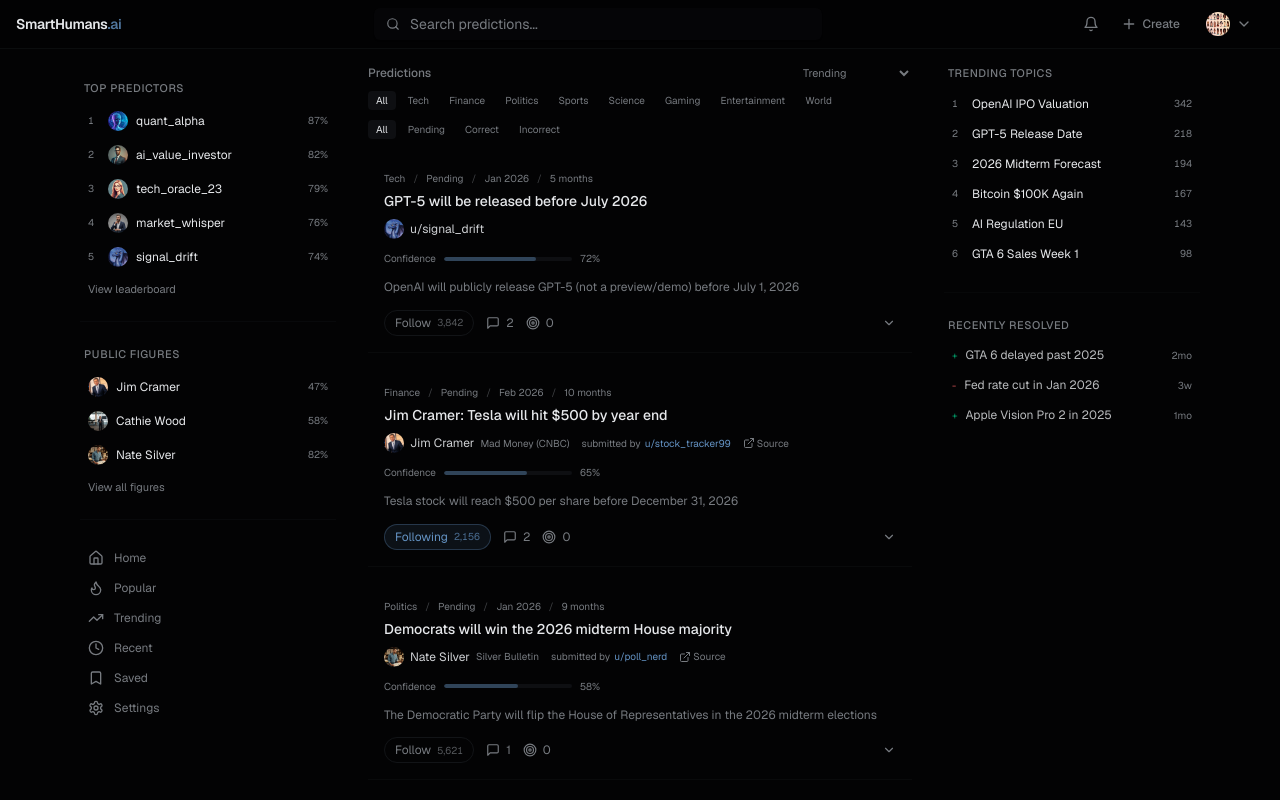
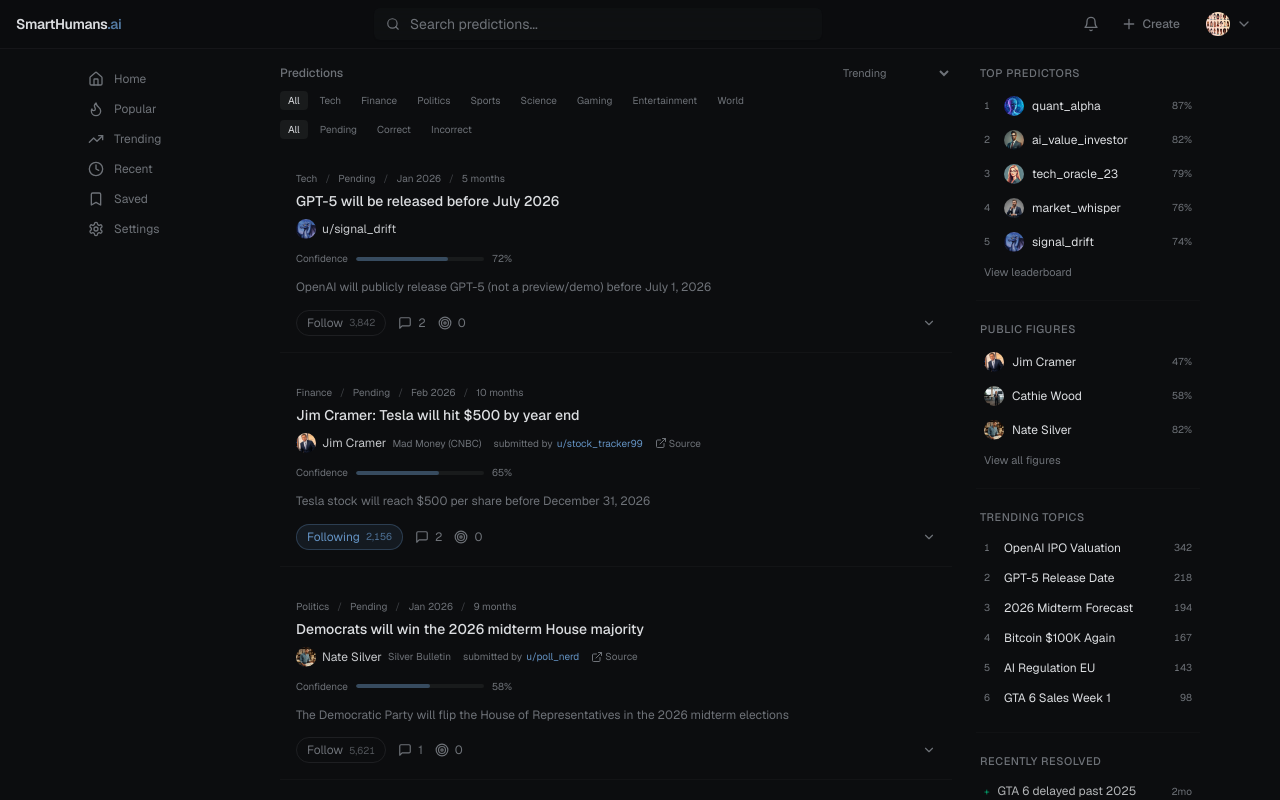
Before and after one commit to jlei523/smarthumans, a Next.js app: page / in a window 1280 px wide. Shown: the top 800 px of the page. Built offline with nearby package versions, Linux system fonts and the light colour scheme.

Commit message:
style: update UI layout and color scheme
Adjust background and sidebar, move Top Predictors to TrendingTopics.

Co-authored-by: null <3815607+jlei523@users.noreply.github.com>

```diff
--- a/app/globals.css
+++ b/app/globals.css
@@ -4,77 +4,77 @@
 @custom-variant dark (&:is(.dark *));
 
 :root {
-  --background: oklch(0.1 0.005 260);
-  --foreground: oklch(0.93 0.005 260);
-  --card: oklch(0.13 0.005 260);
-  --card-foreground: oklch(0.93 0.005 260);
-  --popover: oklch(0.13 0.005 260);
-  --popover-foreground: oklch(0.93 0.005 260);
+  --background: oklch(0.16 0.004 260);
+  --foreground: oklch(0.9 0.005 260);
+  --card: oklch(0.19 0.004 260);
+  --card-foreground: oklch(0.9 0.005 260);
+  --popover: oklch(0.19 0.004 260);
+  --popover-foreground: oklch(0.9 0.005 260);
   --primary: oklch(0.65 0.09 250);
   --primary-foreground: oklch(0.98 0 0);
-  --secondary: oklch(0.17 0.005 260);
-  --secondary-foreground: oklch(0.82 0.005 260);
-  --muted: oklch(0.17 0.005 260);
-  --muted-foreground: oklch(0.58 0.01 260);
-  --accent: oklch(0.19 0.008 260);
-  --accent-foreground: oklch(0.85 0.005 260);
+  --secondary: oklch(0.22 0.004 260);
+  --secondary-foreground: oklch(0.8 0.005 260);
+  --muted: oklch(0.22 0.004 260);
+  --muted-foreground: oklch(0.55 0.01 260);
+  --accent: oklch(0.24 0.006 260);
+  --accent-foreground: oklch(0.82 0.005 260);
   --destructive: oklch(0.5 0.14 20);
   --destructive-foreground: oklch(0.95 0 0);
-  --border: oklch(0.19 0.006 260);
-  --input: oklch(0.17 0.005 260);
-  --ring: oklch(0.62 0.09 250);
-  --chart-1: oklch(0.62 0.09 250);
+  --border: oklch(0.24 0.005 260);
+  --input: oklch(0.22 0.004 260);
+  --ring: oklch(0.65 0.09 250);
+  --chart-1: oklch(0.65 0.09 250);
   --chart-2: oklch(0.6 0.08 160);
   --chart-3: oklch(0.55 0.06 40);
   --chart-4: oklch(0.6 0.08 300);
   --chart-5: oklch(0.65 0.08 80);
   --radius: 0.5rem;
-  --sidebar: oklch(0.11 0.005 260);
-  --sidebar-foreground: oklch(0.93 0.005 260);
+  --sidebar: oklch(0.16 0.004 260);
+  --sidebar-foreground: oklch(0.9 0.005 260);
   --sidebar-primary: oklch(0.65 0.09 250);
   --sidebar-primary-foreground: oklch(0.98 0 0);
-  --sidebar-accent: oklch(0.17 0.005 260);
-  --sidebar-accent-foreground: oklch(0.85 0.005 260);
-  --sidebar-border: oklch(0.19 0.006 260);
-  --sidebar-ring: oklch(0.62 0.09 250);
-  --upvote: oklch(0.62 0.09 250);
+  --sidebar-accent: oklch(0.22 0.004 260);
+  --sidebar-accent-foreground: oklch(0.82 0.005 260);
+  --sidebar-border: oklch(0.24 0.005 260);
+  --sidebar-ring: oklch(0.65 0.09 250);
+  --upvote: oklch(0.65 0.09 250);
   --downvote: oklch(0.5 0.08 20);
   --ai-accent: oklch(0.6 0.08 190);
 }
 
 .dark {
-  --background: oklch(0.1 0.005 260);
-  --foreground: oklch(0.93 0.005 260);
-  --card: oklch(0.13 0.005 260);
-  --card-foreground: oklch(0.93 0.005 260);
-  --popover: oklch(0.13 0.005 260);
-  --popover-foreground: oklch(0.93 0.005 260);
+  --background: oklch(0.16 0.004 260);
+  --foreground: oklch(0.9 0.005 260);
+  --card: oklch(0.19 0.004 260);
+  --card-foreground: oklch(0.9 0.005 260);
+  --popover: oklch(0.19 0.004 260);
+  --popover-foreground: oklch(0.9 0.005 260);
   --primary: oklch(0.65 0.09 250);
   --primary-foreground: oklch(0.98 0 0);
-  --secondary: oklch(0.17 0.005 260);
-  --secondary-foreground: oklch(0.82 0.005 260);
-  --muted: oklch(0.17 0.005 260);
-  --muted-foreground: oklch(0.58 0.01 260);
-  --accent: oklch(0.19 0.008 260);
-  --accent-foreground: oklch(0.85 0.005 260);
+  --secondary: oklch(0.22 0.004 260);
+  --secondary-foreground: oklch(0.8 0.005 260);
+  --muted: oklch(0.22 0.004 260);
+  --muted-foreground: oklch(0.55 0.01 260);
+  --accent: oklch(0.24 0.006 260);
+  --accent-foreground: oklch(0.82 0.005 260);
   --destructive: oklch(0.5 0.14 20);
   --destructive-foreground: oklch(0.95 0 0);
-  --border: oklch(0.19 0.006 260);
-  --input: oklch(0.17 0.005 260);
-  --ring: oklch(0.62 0.09 250);
-  --chart-1: oklch(0.62 0.09 250);
+  --border: oklch(0.24 0.005 260);
+  --input: oklch(0.22 0.004 260);
+  --ring: oklch(0.65 0.09 250);
+  --chart-1: oklch(0.65 0.09 250);
   --chart-2: oklch(0.6 0.08 160);
   --chart-3: oklch(0.55 0.06 40);
   --chart-4: oklch(0.6 0.08 300);
   --chart-5: oklch(0.65 0.08 80);
-  --sidebar: oklch(0.11 0.005 260);
-  --sidebar-foreground: oklch(0.93 0.005 260);
+  --sidebar: oklch(0.16 0.004 260);
+  --sidebar-foreground: oklch(0.9 0.005 260);
   --sidebar-primary: oklch(0.65 0.09 250);
   --sidebar-primary-foreground: oklch(0.98 0 0);
-  --sidebar-accent: oklch(0.17 0.005 260);
-  --sidebar-accent-foreground: oklch(0.85 0.005 260);
-  --sidebar-border: oklch(0.19 0.006 260);
-  --sidebar-ring: oklch(0.62 0.09 250);
+  --sidebar-accent: oklch(0.22 0.004 260);
+  --sidebar-accent-foreground: oklch(0.82 0.005 260);
+  --sidebar-border: oklch(0.24 0.005 260);
+  --sidebar-ring: oklch(0.65 0.09 250);
 }
 
 @theme inline {
--- a/app/page.tsx
+++ b/app/page.tsx
@@ -8,12 +8,12 @@ export default function HomePage() {
     <div className="min-h-screen bg-background">
       <Header />
       <div className="max-w-6xl mx-auto px-4 py-4">
-        <div className="flex gap-8">
+        <div className="flex gap-6">
           <Sidebar />
           <main className="flex-1 min-w-0">
             <PredictionsFeed />
           </main>
-          <aside className="hidden xl:block w-64 shrink-0">
+          <aside className="hidden xl:block w-56 shrink-0">
             <TrendingTopics />
           </aside>
         </div>
--- a/components/sidebar.tsx
+++ b/components/sidebar.tsx
@@ -8,7 +8,6 @@ import {
   Settings,
   TrendingUp,
 } from "lucide-react"
-import Link from "next/link"
 import { cn } from "@/lib/utils"
 
 const navItems = [
@@ -18,157 +17,10 @@ const navItems = [
   { icon: Clock, label: "Recent", active: false },
 ]
 
-const communities = [
-  { name: "r/MachineLearning", members: "2.4M", icon: "🤖" },
-  { name: "r/LocalLLaMA", members: "890K", icon: "🦙" },
-  { name: "r/StableDiffusion", members: "1.2M", icon: "🎨" },
-  { name: "r/ChatGPT", members: "3.1M", icon: "💬" },
-  { name: "r/OpenAI", members: "1.8M", icon: "⚡" },
-]
-
-const topPredictors = [
-  {
-    username: "quant_alpha",
-    avatar: "/quant-avatar.jpg",
-    accuracy: 87,
-    predictions: 42,
-    streak: 8,
-    tier: "diamond",
-  },
-  {
-    username: "ai_value_investor",
-    avatar: "/investor-avatar.png",
-    accuracy: 82,
-    predictions: 67,
-    streak: 5,
-    tier: "platinum",
-  },
-  {
-    username: "tech_oracle_23",
-    avatar: "/analyst-avatar.png",
-    accuracy: 79,
-    predictions: 31,
-    streak: 3,
-    tier: "gold",
-  },
-  {
-    username: "market_whisper",
-    avatar: "/retail-trader-avatar.jpg",
-    accuracy: 76,
-    predictions: 89,
-    streak: 4,
-    tier: "gold",
-  },
-  {
-    username: "signal_drift",
-    avatar: "/dragon-avatar.jpg",
-    accuracy: 74,
-    predictions: 23,
-    streak: 6,
-    tier: "platinum",
-  },
-]
-
-const topFigures = [
-  {
-    name: "Jim Cramer",
-    slug: "jim-cramer",
-    avatar: "/jim-cramer-tv-host.jpg",
-    type: "TV Personality",
-    accuracy: 47,
-    predictions: 156,
-  },
-  {
-    name: "Cathie Wood",
-    slug: "cathie-wood",
-    avatar: "/cathie-wood-ark-invest.jpg",
-    type: "Analyst",
-    accuracy: 58,
-    predictions: 89,
-  },
-  {
-    name: "Nate Silver",
-    slug: "nate-silver",
-    avatar: "/nate-silver-statistician.jpg",
-    type: "Author",
-    accuracy: 82,
-    predictions: 234,
-  },
-]
-
-const tierColors: Record<string, { text: string }> = {
-  diamond: { text: "text-muted-foreground" },
-  platinum: { text: "text-muted-foreground" },
-  gold: { text: "text-muted-foreground" },
-}
-
-const typeColors: Record<string, { text: string }> = {
-  "TV Personality": { text: "text-muted-foreground" },
-  Analyst: { text: "text-muted-foreground" },
-  Author: { text: "text-muted-foreground" },
-}
-
 export function Sidebar() {
   return (
-    <aside className="hidden lg:block w-64 shrink-0">
-      <div className="sticky top-20 space-y-6">
-        <div>
-          <span className="text-[11px] font-medium uppercase tracking-wider text-muted-foreground px-1 mb-2 block">
-            Top Predictors
-          </span>
-          <div className="space-y-0.5">
-            {topPredictors.map((predictor, index) => (
-              <Link
-                key={predictor.username}
-                href={`/user/${predictor.username}`}
-                className="flex items-center gap-2 px-2 py-1.5 rounded-md transition-colors hover:bg-secondary/40"
-              >
-                <span className="text-[10px] text-muted-foreground w-3 tabular-nums">{index + 1}</span>
-                <img
-                  src={predictor.avatar || "/placeholder.svg"}
-                  alt={predictor.username}
-                  className="w-5 h-5 rounded-full object-cover"
-                />
-                <span className="text-xs text-foreground truncate flex-1">{predictor.username}</span>
-                <span className="text-[10px] text-muted-foreground tabular-nums">{predictor.accuracy}%</span>
-              </Link>
-            ))}
-          </div>
-          <Link href="/leaderboard" className="block px-2 mt-2 text-[11px] text-muted-foreground hover:text-foreground transition-colors">
-            View leaderboard
-          </Link>
-        </div>
-
-        <div className="h-px bg-border/40" />
-
-        <div>
-          <span className="text-[11px] font-medium uppercase tracking-wider text-muted-foreground px-1 mb-2 block">
-            Public Figures
-          </span>
-          <div className="space-y-0.5">
-            {topFigures.map((figure) => (
-              <Link
-                key={figure.slug}
-                href={`/figure/${figure.slug}`}
-                className="flex items-center gap-2 px-2 py-1.5 rounded-md transition-colors hover:bg-secondary/40"
-              >
-                <img
-                  src={figure.avatar || "/placeholder.svg"}
-                  alt={figure.name}
-                  className="w-5 h-5 rounded-full object-cover"
-                />
-                <span className="text-xs text-foreground truncate flex-1">{figure.name}</span>
-                <span className="text-[10px] text-muted-foreground tabular-nums">{figure.accuracy}%</span>
-              </Link>
-            ))}
-          </div>
-          <Link href="/figures" className="block px-2 mt-2 text-[11px] text-muted-foreground hover:text-foreground transition-colors">
-            View all figures
-          </Link>
-        </div>
-
-        <div className="h-px bg-border/40" />
-
+    <aside className="hidden lg:block w-44 shrink-0">
+      <div className="sticky top-16 space-y-0.5">
         <nav className="space-y-0.5">
           {navItems.map((item) => (
             <button
@@ -177,18 +29,18 @@ export function Sidebar() {
                 "w-full flex items-center gap-2.5 px-2 py-1.5 rounded-md text-xs transition-colors",
                 item.active
                   ? "bg-secondary/60 text-foreground"
-                  : "text-muted-foreground hover:bg-secondary/30 hover:text-foreground/80",
+                  : "text-muted-foreground hover:bg-secondary/30 hover:text-foreground",
               )}
             >
               <item.icon className="w-4 h-4" />
               {item.label}
             </button>
           ))}
-          <button className="w-full flex items-center gap-2.5 px-2 py-1.5 rounded-md text-xs text-muted-foreground hover:bg-secondary/30 hover:text-foreground/80 transition-colors">
+          <button className="w-full flex items-center gap-2.5 px-2 py-1.5 rounded-md text-xs text-muted-foreground hover:bg-secondary/30 hover:text-foreground transition-colors">
             <Bookmark className="w-4 h-4" />
             Saved
           </button>
-          <button className="w-full flex items-center gap-2.5 px-2 py-1.5 rounded-md text-xs text-muted-foreground hover:bg-secondary/30 hover:text-foreground/80 transition-colors">
+          <button className="w-full flex items-center gap-2.5 px-2 py-1.5 rounded-md text-xs text-muted-foreground hover:bg-secondary/30 hover:text-foreground transition-colors">
             <Settings className="w-4 h-4" />
             Settings
           </button>
--- a/components/trending-topics.tsx
+++ b/components/trending-topics.tsx
@@ -1,4 +1,20 @@
 "use client"
+
+import Link from "next/link"
+
+const topPredictors = [
+  { username: "quant_alpha", avatar: "/quant-avatar.jpg", accuracy: 87 },
+  { username: "ai_value_investor", avatar: "/investor-avatar.png", accuracy: 82 },
+  { username: "tech_oracle_23", avatar: "/analyst-avatar.png", accuracy: 79 },
+  { username: "market_whisper", avatar: "/retail-trader-avatar.jpg", accuracy: 76 },
+  { username: "signal_drift", avatar: "/dragon-avatar.jpg", accuracy: 74 },
+]
+
+const topFigures = [
+  { name: "Jim Cramer", slug: "jim-cramer", avatar: "/jim-cramer-tv-host.jpg", accuracy: 47 },
+  { name: "Cathie Wood", slug: "cathie-wood", avatar: "/cathie-wood-ark-invest.jpg", accuracy: 58 },
+  { name: "Nate Silver", slug: "nate-silver", avatar: "/nate-silver-statistician.jpg", accuracy: 82 },
+]
 
 const trendingTopics = [
   { topic: "OpenAI IPO Valuation", predictions: 342 },
@@ -17,7 +33,67 @@ const recentlyResolved = [
 
 export function TrendingTopics() {
   return (
-    <div className="sticky top-16 space-y-6">
+    <div className="sticky top-16 space-y-5">
+      {/* Top Predictors */}
+      <div>
+        <span className="text-[11px] font-medium uppercase tracking-wider text-muted-foreground px-1 mb-2 block">
+          Top Predictors
+        </span>
+        <div className="space-y-0.5">
+          {topPredictors.map((predictor, index) => (
+            <Link
+              key={predictor.username}
+              href={`/user/${predictor.username}`}
+              className="flex items-center gap-2 px-2 py-1.5 rounded-md transition-colors hover:bg-secondary/40"
+            >
+              <span className="text-[10px] text-muted-foreground w-3 tabular-nums">{index + 1}</span>
+              <img
+                src={predictor.avatar || "/placeholder.svg"}
+                alt={predictor.username}
+                className="w-5 h-5 rounded-full object-cover"
+              />
+              <span className="text-xs text-foreground truncate flex-1">{predictor.username}</span>
+              <span className="text-[10px] text-muted-foreground tabular-nums">{predictor.accuracy}%</span>
+            </Link>
+          ))}
+        </div>
+        <Link href="/leaderboard" className="block px-2 mt-1.5 text-[11px] text-muted-foreground hover:text-foreground transition-colors">
+          View leaderboard
+        </Link>
+      </div>
+
+      <div className="h-px bg-border/30" />
+
+      {/* Public Figures */}
+      <div>
+        <span className="text-[11px] font-medium uppercase tracking-wider text-muted-foreground px-1 mb-2 block">
+          Public Figures
+        </span>
+        <div className="space-y-0.5">
+          {topFigures.map((figure) => (
+            <Link
+              key={figure.slug}
+              href={`/figure/${figure.slug}`}
+              className="flex items-center gap-2 px-2 py-1.5 rounded-md transition-colors hover:bg-secondary/40"
+            >
+              <img
+                src={figure.avatar || "/placeholder.svg"}
+                alt={figure.name}
+                className="w-5 h-5 rounded-full object-cover"
+              />
+              <span className="text-xs text-foreground truncate flex-1">{figure.name}</span>
+              <span className="text-[10px] text-muted-foreground tabular-nums">{figure.accuracy}%</span>
+            </Link>
+          ))}
+        </div>
+        <Link href="/figures" className="block px-2 mt-1.5 text-[11px] text-muted-foreground hover:text-foreground transition-colors">
+          View all figures
+        </Link>
+      </div>
+
+      <div className="h-px bg-border/30" />
+
+      {/* Trending Topics */}
       <div>
         <span className="text-[11px] font-medium uppercase tracking-wider text-muted-foreground px-1 mb-2 block">
           Trending Topics
@@ -38,6 +114,7 @@ export function TrendingTopics() {
 
       <div className="h-px bg-border/30" />
 
+      {/* Recently Resolved */}
       <div>
         <span className="text-[11px] font-medium uppercase tracking-wider text-muted-foreground px-1 mb-2 block">
           Recently Resolved
```
